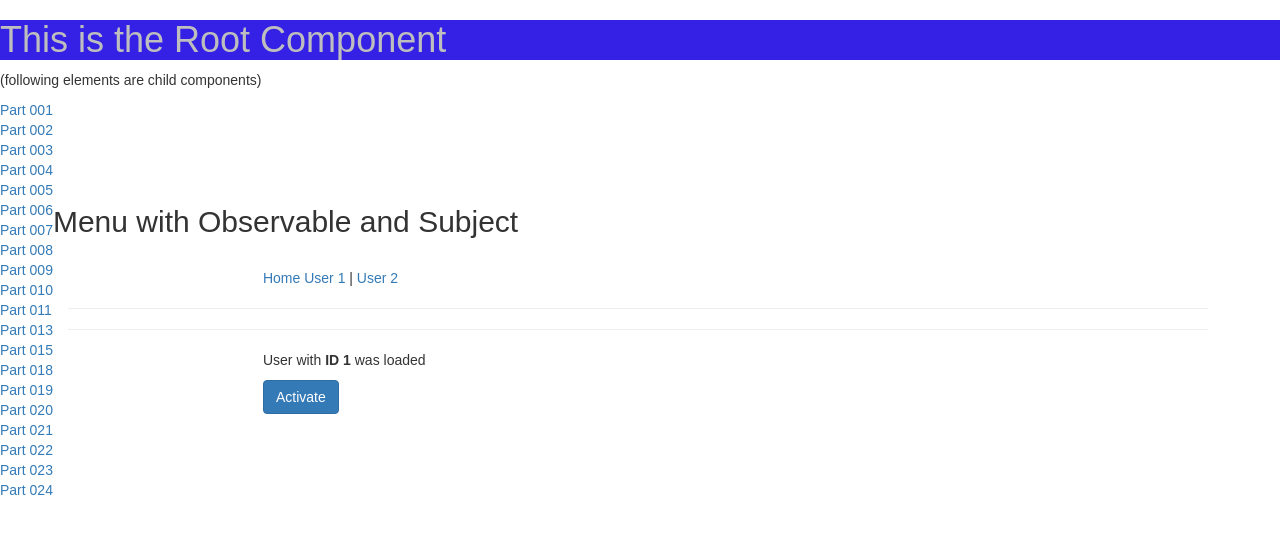
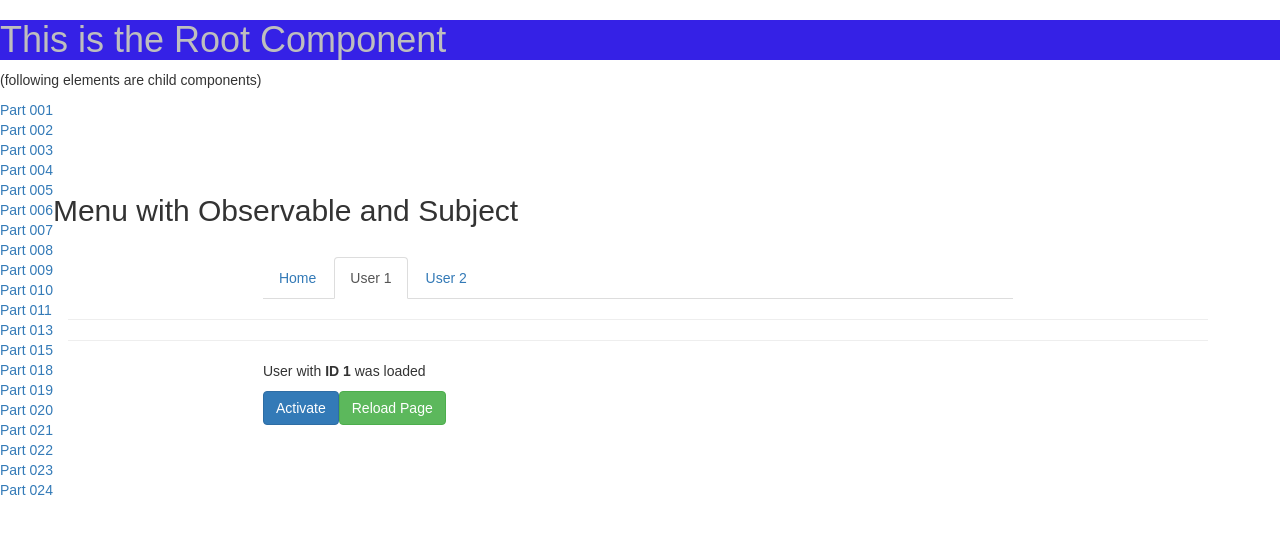
Before and after one commit to annatagliafico/angularLab, an Angular app: page /prt023/user/1 in a window 1280 px wide. Shown: the top 534 px of the page. Built offline with nearby package versions, Linux system fonts and the light colour scheme; what angular-in-memory-web-api would draw is missing.

Commit message:
rounting path assoluti e relativi

```diff
--- a/src/app/prt.023.component/home/home.component.html
+++ b/src/app/prt.023.component/home/home.component.html
@@ -1 +1,3 @@
 <h3>Yay, I'm home!</h3>
+
+<button class="btn btn-primary" (click)="onLoadUserOne()">Load users</button>
--- a/src/app/prt.023.component/home/home.component.ts
+++ b/src/app/prt.023.component/home/home.component.ts
@@ -1,6 +1,7 @@
 import { Component, OnInit } from '@angular/core';
 import { Observable, Subscription, interval } from 'rxjs';
 import { map, filter } from 'rxjs/operators'
+import { Router } from '@angular/router';
 
 @Component({
     selector: 'app-home',
@@ -9,28 +10,25 @@ import { map, filter } from 'rxjs/operators'
 })
 export class HomeComponent implements OnInit {
 
-    private firstObsSubscription : Subscription;
+    private firstObsSubscription: Subscription;
 
-  constructor() { }
+    constructor(private router: Router) { }
 
-  ngOnInit()
-  {
+    ngOnInit() {
         /*       this.firstObsSubscription = interval(1000).subscribe(count => {
                   console.log(count);
               }); */
 
         const customIntervalObservable = Observable.create(observer => {
             let count = 0;
-    setInterval( () => {
+            setInterval(() => {
                 observer.next(count);
                 //lanciamo un complete
-        if (count == 5)
-        {
+                if (count == 5) {
                     observer.complete();
                 }
                 //lanciamo un errore
-        if (count > 3)
-        {
+                if (count > 3) {
                     observer.error(new Error('Count is greater 3!'));
                 }
                 count++;
@@ -40,10 +38,10 @@ export class HomeComponent implements OnInit {
         /*     //con subscribe recuperiamo i dati, mentre il secondo argomento è la gestione dell'errore
             this.firstObsSubscription = customIntervalObservable.subscribe(data => {
                // console.log('Round: ' + (data + 1)); */
-    this.firstObsSubscription = customIntervalObservable.pipe(filter( data => {
+        this.firstObsSubscription = customIntervalObservable.pipe(filter(data => {
             return data > 0;
             //filter filtra i dati
-    }), map( (data : number) => {
+        }), map((data: number) => {
             return 'Round: ' + (data + 1);
             //map trasforma i dati
         })).subscribe(data => {
@@ -56,9 +54,12 @@ export class HomeComponent implements OnInit {
         });
     }
 
-  ngOnDestroy() : void
-  {
+    ngOnDestroy(): void {
         this.firstObsSubscription.unsubscribe();
     }
 
+    onLoadUserOne() {
+        this.router.navigate(['prt023/user', 1]);
     }
+
+}
--- a/src/app/prt.023.component/prt.023.component.html
+++ b/src/app/prt.023.component/prt.023.component.html
@@ -3,14 +3,23 @@
 <div class="container">
    <div class="row">
       <div class="col-xs-12 col-sm-10 col-md-8 col-sm-offset-1 col-md-offset-2">
-         <a [routerLink]="['home']">Home</a>
-         <a [routerLink]="['user', 1]">
-            User 1
-         </a>
-         |
-         <a [routerLink]="['user', 2]">
-            User 2
-         </a>
+         <ul class="nav nav-tabs">
+            <li role="presentation"
+                routerLinkActive="active"
+                [routerLinkActiveOptions]="{ exact : true }">
+               <a [routerLink]="['home']">Home</a>
+            </li>
+            <li role="presentation"
+                routerLinkActive="active">
+               <a [routerLink]="['user', 1]">User 1</a>
+            </li>
+
+         <!--sto usando un array dentro il binding di proprietà del routing-->
+         <li role="presentation"
+                routerLinkActive="active">
+               <a [routerLink]="['user', 2]">User 2</a>
+            </li>
+         </ul>
       </div>
    </div>
 
--- a/src/app/prt.023.component/user/user.component.html
+++ b/src/app/prt.023.component/user/user.component.html
@@ -1,3 +1,5 @@
 <p>User with <strong>ID {{ id }}</strong> was loaded</p>
 
 <button class="btn btn-primary" (click)="onActivate()">Activate</button>
+
+<button class="btn btn-success" (click)="onReloadPage()">Reload Page</button>
--- a/src/app/prt.023.component/user/user.component.ts
+++ b/src/app/prt.023.component/user/user.component.ts
@@ -1,5 +1,5 @@
 import { Component, OnInit, OnDestroy } from '@angular/core';
-import { ActivatedRoute, Params } from '@angular/router';
+import { ActivatedRoute, Params, Router } from '@angular/router';
 import { UserService } from '../user.service';
 
 @Component({
@@ -10,7 +10,7 @@ import { UserService } from '../user.service';
 export class UserComponent implements OnInit {
     id: number;
 
-    constructor(private route: ActivatedRoute, private userService : UserService) {
+    constructor(private route: ActivatedRoute, private userService : UserService, private router: Router) {
     }
 
     ngOnInit()
@@ -27,4 +27,11 @@ export class UserComponent implements OnInit {
         this.userService.activatedEmitter.next(true);
     }
 
+    onReloadPage()
+    {
+        this.router.navigate(['prt023/user', this.id]);
+        console.error('ricaricato');
+        console.error(this.id);
+    }
+
 }
```
Lines whose indentation alone changed are shown as unchanged.
